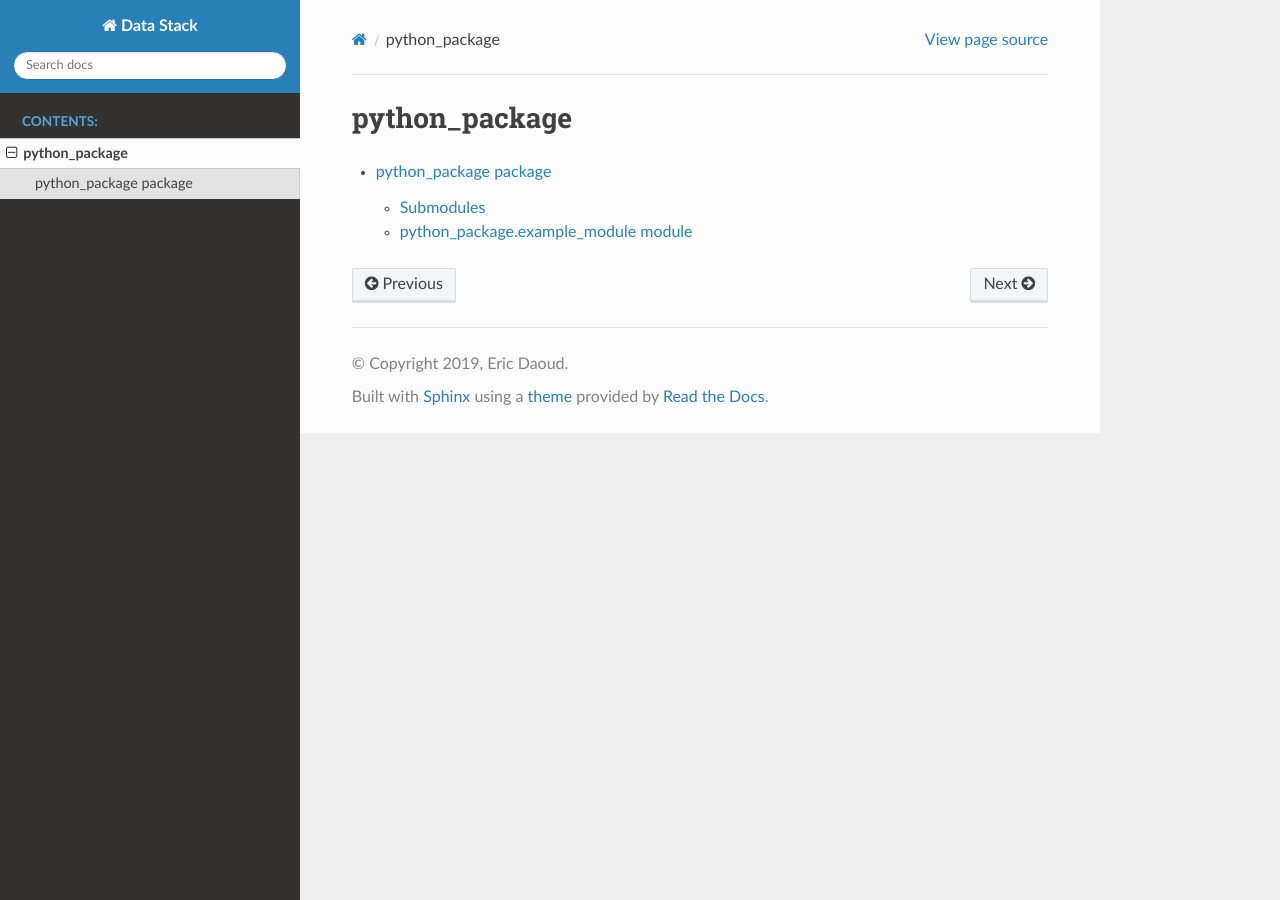
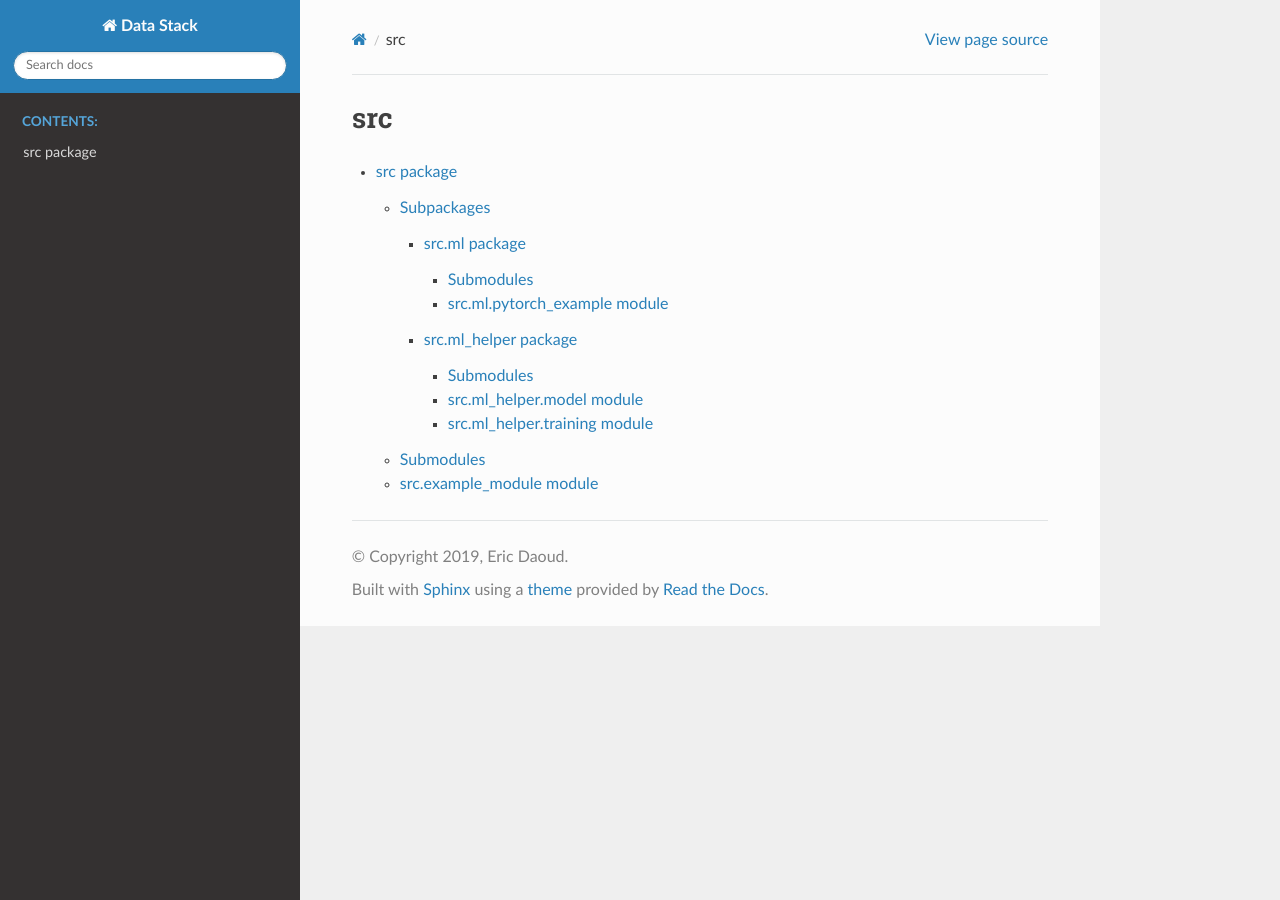
Before and after one commit to ericdaat/data-stack, a Sphinx documentation site: the page built from docs/source/modules.rst, in a window 1280 px wide. Built offline with Sphinx 7.4.7 and the Read the Docs theme 2.0.0, drawn with Linux system fonts in a browser that asks for light colours.

Commit message:
edit docs

```diff
--- a/docs/source/conf.py
+++ b/docs/source/conf.py
@@ -38,6 +38,7 @@ extensions = [
     'sphinx.ext.mathjax',
     'sphinx.ext.viewcode',
     'sphinx.ext.napoleon',
+    'm2r'
 ]
 
 # Add any paths that contain templates here, relative to this directory.
--- a/docs/source/index.rst
+++ b/docs/source/index.rst
@@ -3,14 +3,14 @@
    You can adapt this file completely to your liking, but it should at least
    contain the root `toctree` directive.
 
-Welcome to Data Stack's documentation!
-======================================
+.. mdinclude:: ../../README.md
+
 
 .. toctree::
    :maxdepth: 2
    :caption: Contents:
 
-   modules
+   src
 
 
 
--- a/docs/source/modules.rst
+++ b/docs/source/modules.rst
@@ -1,7 +1,7 @@
-python_package
-==============
+src
+===
 
 .. toctree::
    :maxdepth: 4
 
-   python_package
+   src
--- a/docs/source/python_package.rst
+++ /dev/null
@@ -1,18 +0,0 @@
-python\_package package
-=======================
-
-.. automodule:: python_package
-   :members:
-   :undoc-members:
-   :show-inheritance:
-
-Submodules
-----------
-
-python\_package.example\_module module
---------------------------------------
-
-.. automodule:: python_package.example_module
-   :members:
-   :undoc-members:
-   :show-inheritance:
--- /dev/null
+++ b/docs/source/src.ml.rst
@@ -0,0 +1,18 @@
+src.ml package
+==============
+
+.. automodule:: src.ml
+   :members:
+   :undoc-members:
+   :show-inheritance:
+
+Submodules
+----------
+
+src.ml.pytorch\_example module
+------------------------------
+
+.. automodule:: src.ml.pytorch_example
+   :members:
+   :undoc-members:
+   :show-inheritance:
--- /dev/null
+++ b/docs/source/src.ml_helper.rst
@@ -0,0 +1,25 @@
+src.ml\_helper package
+======================
+
+.. automodule:: src.ml_helper
+   :members:
+   :undoc-members:
+   :show-inheritance:
+
+Submodules
+----------
+
+src.ml\_helper.model module
+---------------------------
+
+.. automodule:: src.ml_helper.model
+   :members:
+   :undoc-members:
+   :show-inheritance:
+src.ml\_helper.training module
+------------------------------
+
+.. automodule:: src.ml_helper.training
+   :members:
+   :undoc-members:
+   :show-inheritance:
--- /dev/null
+++ b/docs/source/src.rst
@@ -0,0 +1,26 @@
+src package
+===========
+
+.. automodule:: src
+   :members:
+   :undoc-members:
+   :show-inheritance:
+
+Subpackages
+-----------
+
+.. toctree::
+
+   src.ml
+   src.ml_helper
+
+Submodules
+----------
+
+src.example\_module module
+--------------------------
+
+.. automodule:: src.example_module
+   :members:
+   :undoc-members:
+   :show-inheritance:
```
Also changed, not shown: README.md (+1 -1 lines).
